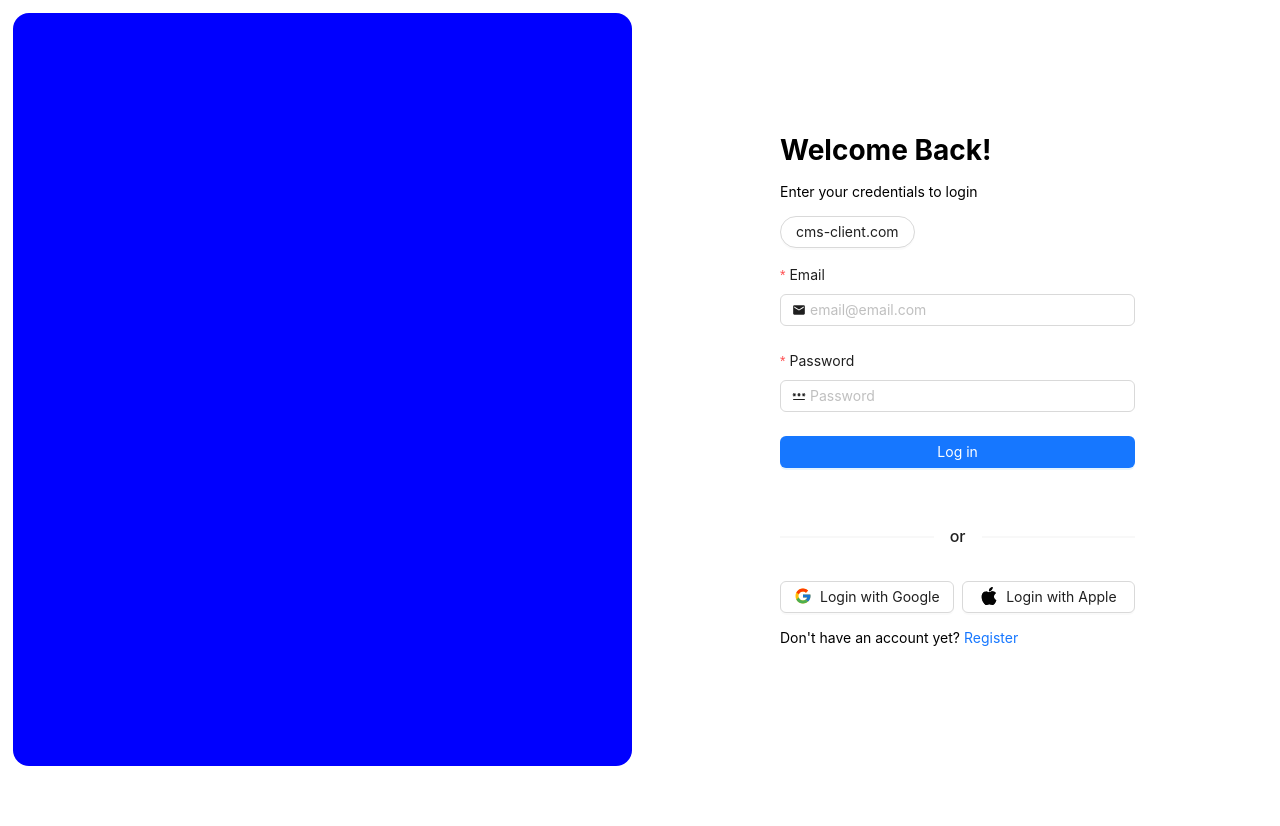
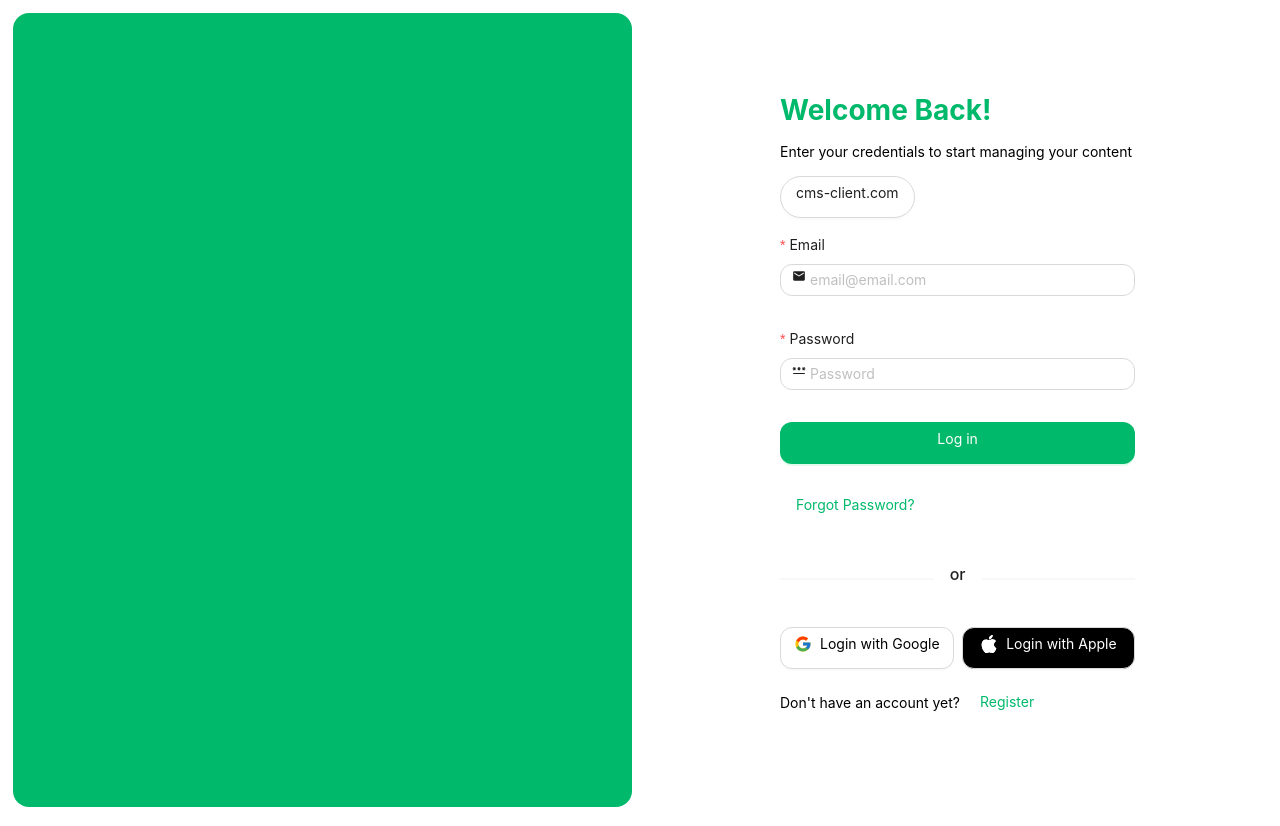
Before and after one commit to iansstuff15/cms-client, a Next.js app: page /login in a window 1280 px wide. Built offline with nearby package versions, Linux system fonts and the light colour scheme.

Commit message:
feat: added theme config

```diff
--- a/app/globals.css
+++ b/app/globals.css
@@ -2,3 +2,8 @@
   margin: 0;
   padding: 0;
 }
+span {
+  display: inline-flex;
+  margin-bottom: 8px;
+  justify-items: center;
+}
--- a/app/login/page.tsx
+++ b/app/login/page.tsx
@@ -1,5 +1,6 @@
 import LoginForm from '@/components/login/LoginForm';
 import { Row, Col } from 'antd';
+import { theme } from '../theme/theme';
 
 export default function Login() {
   return (
@@ -8,14 +9,14 @@ export default function Login() {
         <Col span={12}>
           <div
             style={{
-              background: 'blue',
+              background: theme.colorPrimary,
               height: '100%',
               width: '100%',
               borderRadius: '1rem',
             }}
           ></div>
         </Col>
-        <Col span={12} style={{ padding: '15vh 10em' }}>
+        <Col span={12} style={{ padding: '10vh 10em' }}>
           <LoginForm />
         </Col>
       </Row>
--- /dev/null
+++ b/app/theme/theme.ts
@@ -0,0 +1,38 @@
+import { ThemeConfig } from 'antd';
+import { ButtonProps } from 'antd/es/button';
+
+type ThemeData = {
+  borderRadius: number;
+  colorPrimary: string;
+  Button?: ButtonProps;
+  Text: {
+    heroColor: string;
+  };
+};
+
+export const theme: ThemeData = {
+  borderRadius: 12,
+  colorPrimary: '#00B96B',
+  Text: {
+    heroColor: '#00B96B',
+  },
+  Button: {
+    color: '#00B96B',
+    style: { height: '2rem' },
+  },
+};
+
+export const themeConfig: ThemeConfig = {
+  token: {
+    colorPrimary: theme.colorPrimary,
+    borderRadius: theme.borderRadius,
+  },
+  components: {
+    Button: {
+      colorPrimary: theme.Button?.color,
+      padding: 18,
+      colorLink: theme.colorPrimary,
+      controlHeight: 42,
+    },
+  },
+};
--- a/components/login/LoginForm.tsx
+++ b/components/login/LoginForm.tsx
@@ -6,6 +6,7 @@ import { Button, Col, Divider, Form, Input, Row, Space } from 'antd';
 import { ActionType } from '../../types/modal/modal';
 import { useContext } from 'react';
 import { ModalContext } from '../modal/modal';
+import { theme } from '@/app/theme/theme';
 
 const LoginForm = () => {
   const { showModal } = useContext(ModalContext);
@@ -14,8 +15,8 @@ const LoginForm = () => {
   };
   return (
     <Space direction="vertical" size="middle" style={{ width: '100%' }}>
-      <h1>Welcome Back!</h1>
-      <p>Enter your credentials to login</p>
+      <h1 style={{ color: theme.colorPrimary }}>Welcome Back!</h1>
+      <p>Enter your credentials to start managing your content</p>
       <Button
         shape="round"
         onClick={() => showModal({ type: ActionType.SWITCH_SUB_DOMAIN })}
@@ -62,25 +63,31 @@ const LoginForm = () => {
             Log in
           </Button>
         </Form.Item>
+        <Button type="link">Forgot Password?</Button>
       </Form>
       <Divider>or</Divider>
       <Row gutter={8}>
         <Col span={12}>
-          <Button icon={<FcGoogle size={18} />} block>
+          <Button
+            icon={<FcGoogle size={18} />}
+            block
+            style={{ backgroundColor: 'white', color: 'black' }}
+          >
             Login with Google
           </Button>
         </Col>
         <Col span={12}>
-          <Button block icon={<BsApple size={18} />}>
-            Login with Apple
+          <Button
+            block
+            icon={<BsApple size={18} />}
+            style={{ backgroundColor: 'black', color: 'white' }}
+          >
+            <span>Login with Apple</span>
           </Button>
         </Col>
       </Row>
       <p>
-        Don{"'"}t have an account yet?{' '}
-        <a className="login-form-forgot" href="">
-          Register
-        </a>
+        Don{"'"}t have an account yet? <Button type="link">Register</Button>
       </p>
     </Space>
   );
```
Also changed, not shown: app/layout.tsx (+8 -3 lines).
